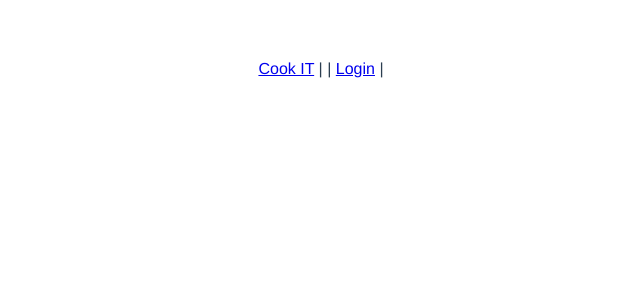
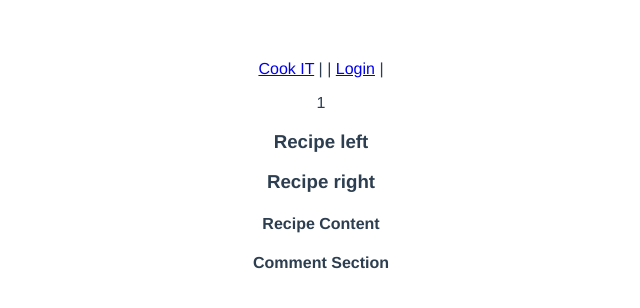
Before and after one commit to grayfmrcl/cookit-client, a Vue app: page /recipes/1 in a window 1280 px wide. Shown: the top 308 px of the page, without its empty margins (319-959 px from the left). Built offline with nearby package versions, Linux system fonts and the light colour scheme; no server answers.

Commit message:
recipe post and comment section

```diff
--- /dev/null
+++ b/src/components/CommentSection.vue
@@ -0,0 +1,12 @@
+<template>
+  <h4>Comment Section</h4>
+</template>
+
+<script>
+export default {
+  name: "CommentSection"
+};
+</script>
+
+<style>
+</style>
--- a/src/components/RecipeFeeds.vue
+++ b/src/components/RecipeFeeds.vue
@@ -4,6 +4,7 @@
       class="recipe__item"
       v-for="recipe in recipes"
       :key="recipe._id"
+      @click="goToPost(recipe._id)"
       >
       <img src="" alt="Recipe Image">
       <h5>Recipe Title</h5>
@@ -32,6 +33,9 @@ export default {
         .catch(err => {
           console.log(err.response.data);
         });
+    },
+    goToPost(post_id) {
+      this.$router.push("/recipes/" + post_id);
     }
   },
   created() {
--- a/src/router.js
+++ b/src/router.js
@@ -34,6 +34,11 @@ export default new Router({
           component: () => import('./components/Register.vue')
         }
       ]
+    },
+    {
+      path: '/recipes/:id',
+      name: 'recipe_post',
+      component: () => import('./views/Post.vue')
     }
   ]
 })
--- /dev/null
+++ b/src/views/Post.vue
@@ -0,0 +1,32 @@
+<template>
+  <div class="recipe__post">
+    <p>{{this.$route.params.id}}</p>
+    <div class="recipe__left">
+      <h3>Recipe left</h3>
+    </div>
+    <div class="recipe__right">
+      <h3>Recipe right</h3>
+      <div>
+        <h4>Recipe Content</h4>
+      </div>
+      <CommentSection />
+    </div>
+  </div>
+</template>
+
+<script>
+import CommentSection from "@/components/CommentSection";
+export default {
+  name: "Post",
+  components: {
+    CommentSection
+  },
+  data() {
+    return {};
+  },
+  methods: {}
+};
+</script>
+
+<style>
+</style>
```
